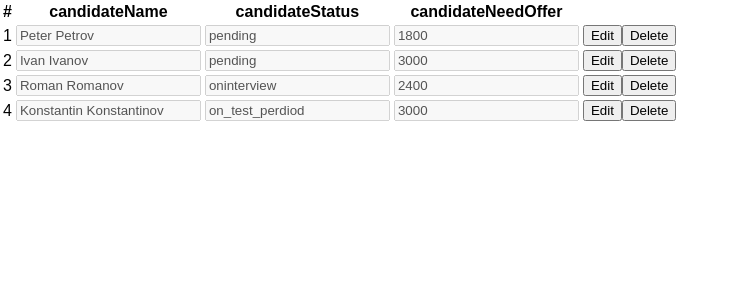
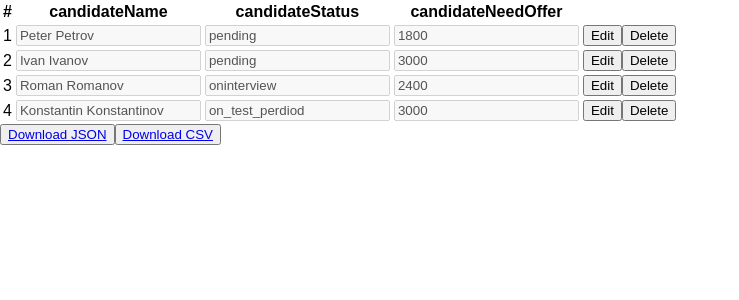
Before and after one commit to evgar/users_table, a React (Create React App) app: page / in a window 1280 px wide. Shown: the top 300 px of the page, without its empty margins (0-739 px from the left). Built offline with nearby package versions, Linux system fonts and the light colour scheme.

Commit message:
add export in json && export in csv functionality

```diff
--- a/src/App.js
+++ b/src/App.js
@@ -2,12 +2,19 @@ import React, { Component } from 'react';
 import { connect } from 'react-redux'
 import './App.css';
 import Table from './Table';
+import ExportToJSON from './ExportToJSON'
+import ExportToCSV from './ExportToCSV'
 
 
 class App extends Component {
   render() {
 	  return (
-      <Table className="table" />
+	  	<section>
+			<Table className="table" />
+			<ExportToJSON />
+			<ExportToCSV />
+		</section>
+
     );
   }
 }
--- /dev/null
+++ b/src/ExportToCSV/index.js
@@ -0,0 +1,26 @@
+import React, { Component } from "react";
+import { connect } from "react-redux";
+import "../App.css";
+import Papa from 'papaparse';
+
+class ExportToCSV extends Component {
+	constructor(props) {
+		super(props)
+
+		this.toCSV = Papa.unparse(this.props.store)
+	}
+
+	render() {
+		console.log(this.toCSV);
+		return <button>
+			<a href={`data:text/csv;charset=utf-8, ${this.toCSV}`} download="candidates.csv">Download CSV</a>
+			</button>
+	}
+}
+
+export default connect(
+	state => ({
+		store: state
+	}),
+	dispatch => ({})
+)(ExportToCSV);
--- /dev/null
+++ b/src/ExportToJSON/index.js
@@ -0,0 +1,25 @@
+import React, { Component } from "react";
+import { connect } from "react-redux";
+import "../App.css";
+
+class ExportToJSON extends Component {
+	constructor(props) {
+		super(props)
+
+		this.toJSON = JSON.stringify(this.props.store)
+	}
+
+	render() {
+		console.log(this.toJSON);
+		return <button>
+				<a href={`data:text/json;charset=utf-8, ${this.toJSON}`} download="candidates.json">Download JSON</a>
+			</button>
+	}
+}
+
+export default connect(
+	state => ({
+		store: state
+	}),
+	dispatch => ({})
+)(ExportToJSON);
--- a/src/TableCell/index.js
+++ b/src/TableCell/index.js
@@ -39,4 +39,4 @@ class TableCell extends Component {
 	}
 }
 
-export default TableCell;
+export default TableCell
```
